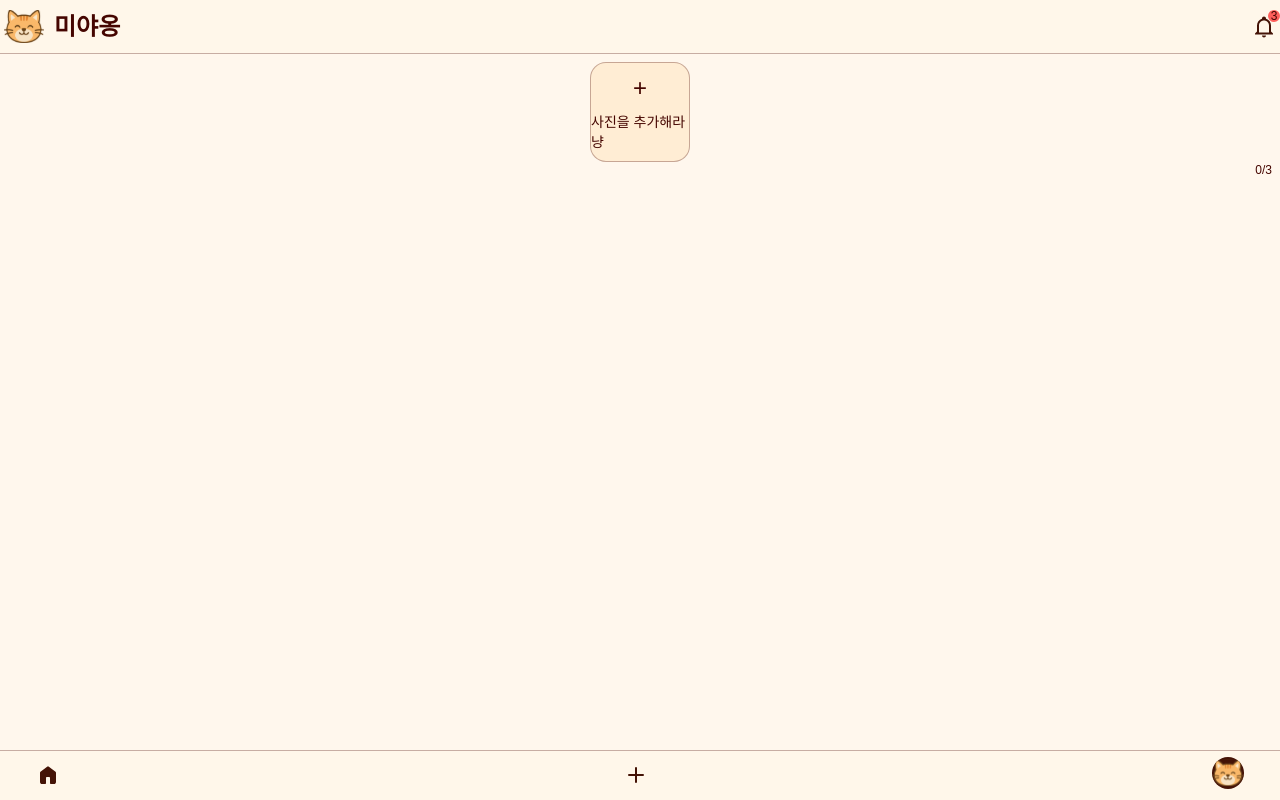
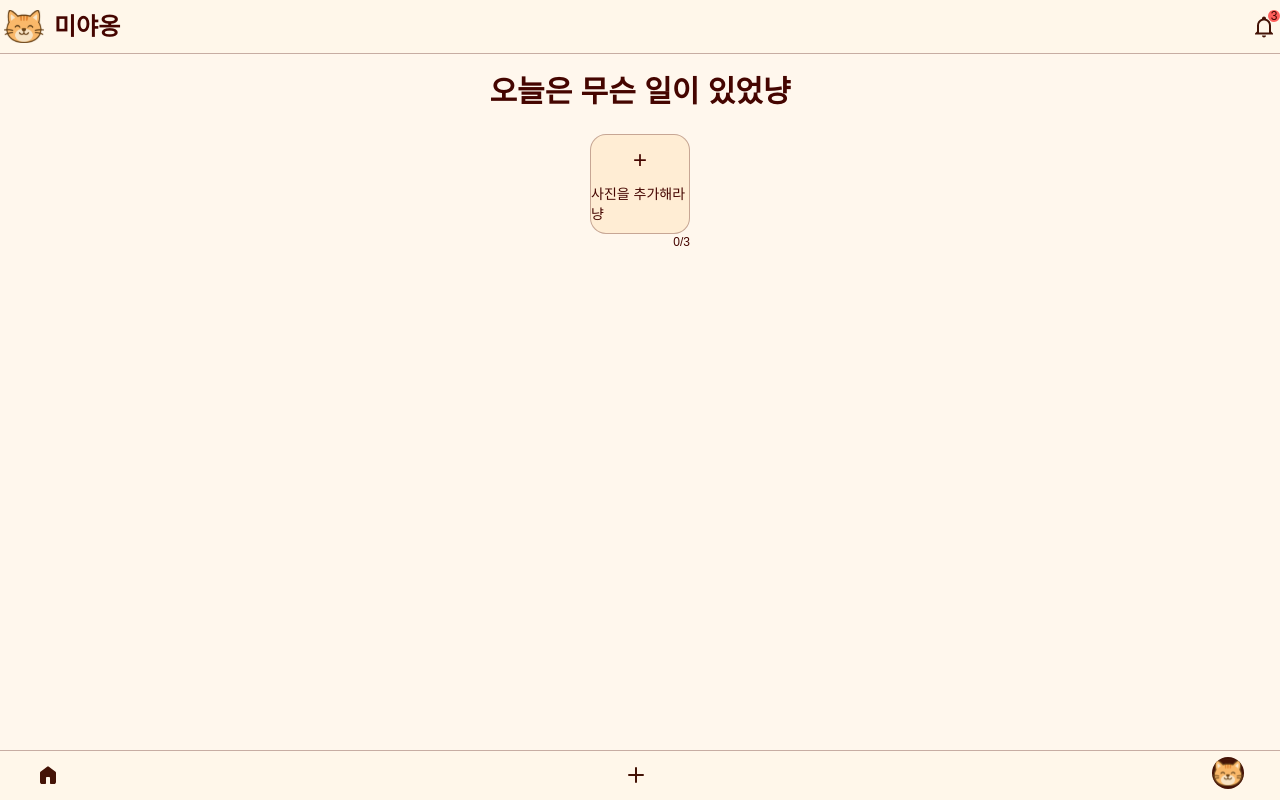
Before and after one commit to 100-hours-a-week/9_meow_fe, a React (Vite) app: page /create in a window 1280 px wide. Built offline with nearby package versions, Linux system fonts and the light colour scheme; a web font is replaced by a local one.

Commit message:
style: 게시글 작성 페이지 제목 추가

```diff
--- a/src/app/create/CreatePostPage.tsx
+++ b/src/app/create/CreatePostPage.tsx
@@ -2,11 +2,9 @@ import { CreatePostForm } from "@/components/pages";
 
 function CreatePostPage() {
   return (
-    <div>
-      <CreatePostForm>
-        <CreatePostForm.ImageInput />
-      </CreatePostForm>
-    </div>
+    <CreatePostForm>
+      <CreatePostForm.ImageInput />
+    </CreatePostForm>
   );
 }
 
--- a/src/components/pages/PostForm/CreatePostForm.tsx
+++ b/src/components/pages/PostForm/CreatePostForm.tsx
@@ -2,7 +2,12 @@ import { ReactNode } from "react";
 import ImageInput from "./ImageInput";
 
 export default function CreatePostForm({ children }: { children: ReactNode }) {
-  return <div>{children}</div>;
+  return (
+    <div className="flex flex-col gap-4 items-center pt-5">
+      <h1 className="text-3xl font-bold">오늘은 무슨 일이 있었냥</h1>
+      {children}
+    </div>
+  );
 }
 
 CreatePostForm.ImageInput = ImageInput;
```
